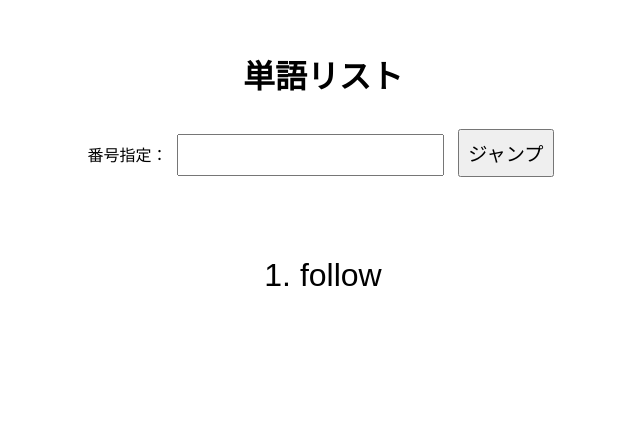
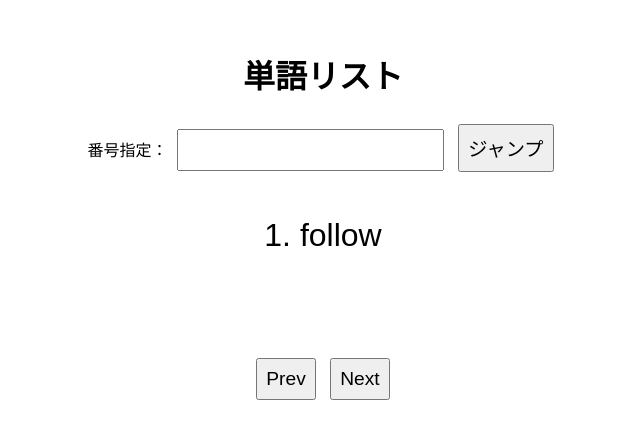
Before and after one commit to konanzu/english-sys2, a plain HTML site: page index.html in a window 1280 px wide. Shown: the whole page, without its empty margins (317-957 px from the left). Drawn offline with Linux system fonts and the light colour scheme.

Commit message:
Update index.html

```diff
--- a/index.html
+++ b/index.html
@@ -14,20 +14,25 @@
 
     #text {
       font-size: 2rem;
-      margin-top: 50px;
-      padding: 20px;
+      margin: 40px 0;
+      min-height: 3em;
     }
 
     input[type="number"], button {
       font-size: 1.2rem;
       padding: 8px;
-      margin: 10px 5px;
+      margin: 5px;
+    }
+
+    #buttons {
+      margin-top: 20px;
     }
   </style>
 </head>
-<body ontouchstart="" onclick="handleBodyClick(event)">
+<body>
   <h1>単語リスト</h1>
-  <div id="control" onclick="event.stopPropagation();">
+
+  <div>
     番号指定：
     <input type="number" id="jumpNumber" min="1">
     <button onclick="jumpToNumber(event)">ジャンプ</button>
@@ -35,10 +40,15 @@
 
   <div id="text">読み込み中...</div>
 
+  <div id="buttons">
+    <button onclick="prev()">Prev</button>
+    <button onclick="next()">Next</button>
+  </div>
+
   <script>
-    let entries = []; // [{number: 1, word: 'follow', meaning: '～'}]
+    let entries = [];
     let index = 0;
-    let subIndex = 0; // 0: 番号＋英語, 1: 意味
+    let subIndex = 0; // 0: 単語, 1: 意味
 
     async function loadTexts() {
       try {
@@ -58,16 +68,13 @@
           const word = parts[1];
           const meaning = lines[i + 1];
 
-          if (!num || !word || !meaning) {
-            console.warn("スキップされた行:", lines[i], lines[i + 1]);
-            continue;
-          }
+          if (!num || !word || !meaning) continue;
 
           entries.push({ number: num, word: word, meaning: meaning });
         }
 
         if (entries.length === 0) {
-          document.getElementById("text").textContent = "読み込み失敗：データがありません";
+          document.getElementById("text").textContent = "データが読み込めませんでした";
           return;
         }
 
@@ -80,26 +87,33 @@
       }
     }
 
-
-
     function showText() {
       const entry = entries[index];
-      const textBox = document.getElementById("text");
+      const display = subIndex === 0
+        ? `${entry.number}. ${entry.word}`
+        : entry.meaning;
 
-      if (subIndex === 0) {
-        textBox.textContent = `${entry.number}. ${entry.word}`;
-      } else if (subIndex === 1) {
-        textBox.textContent = entry.meaning;
-      }
+      document.getElementById("text").textContent = display;
     }
 
-    function changeText() {
+    function next() {
       if (entries.length === 0) return;
 
       subIndex++;
       if (subIndex > 1) {
         subIndex = 0;
         index = (index + 1) % entries.length;
+      }
+      showText();
+    }
+
+    function prev() {
+      if (entries.length === 0) return;
+
+      subIndex--;
+      if (subIndex < 0) {
+        index = (index - 1 + entries.length) % entries.length;
+        subIndex = 1;
       }
       showText();
     }
@@ -117,12 +131,6 @@
       }
     }
 
-    function handleBodyClick(event) {
-      // 入力欄やボタンのクリックは除外
-      if (event.target.closest('#control')) return;
-      changeText();
-    }
-
     loadTexts();
   </script>
 </body>
```
